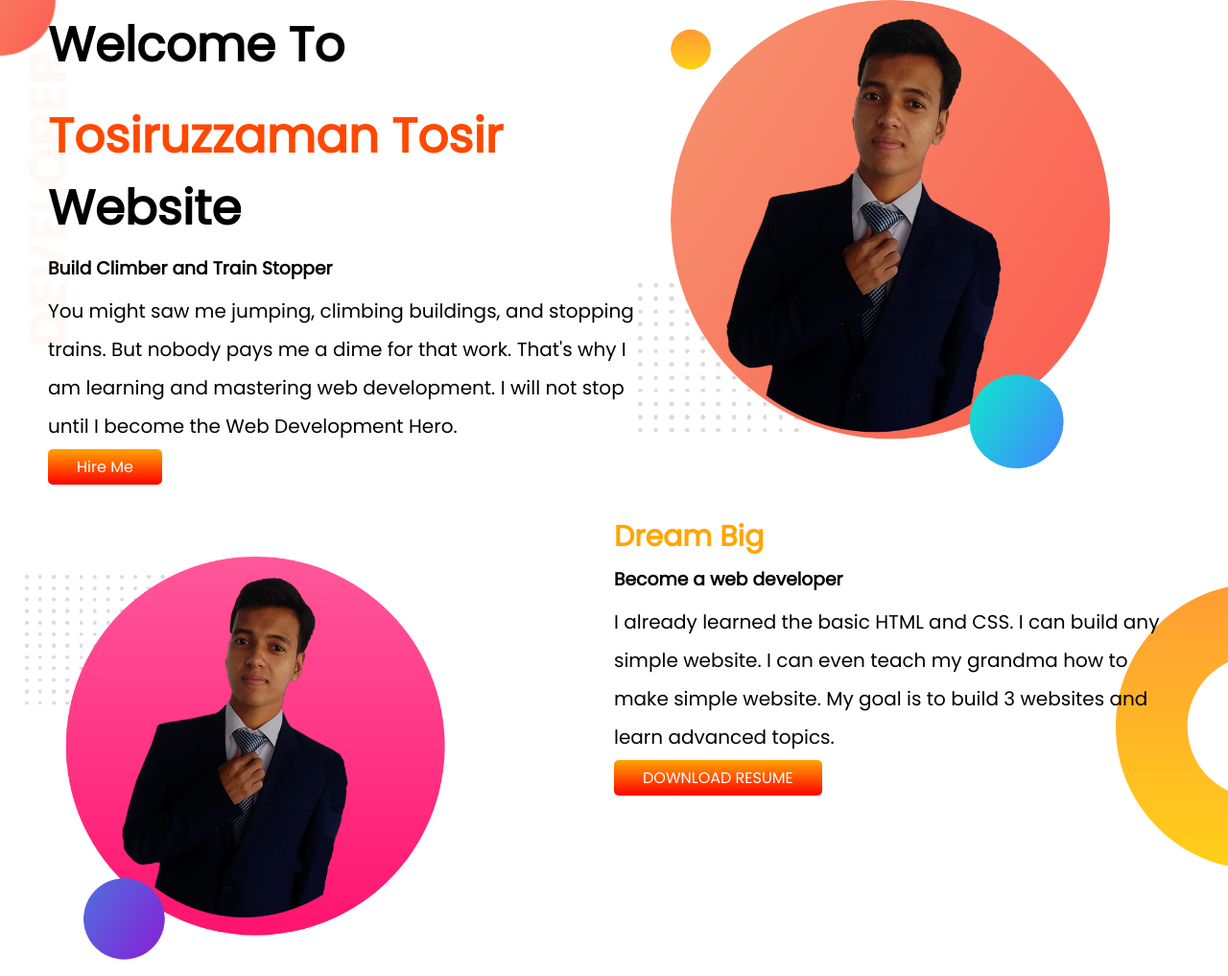
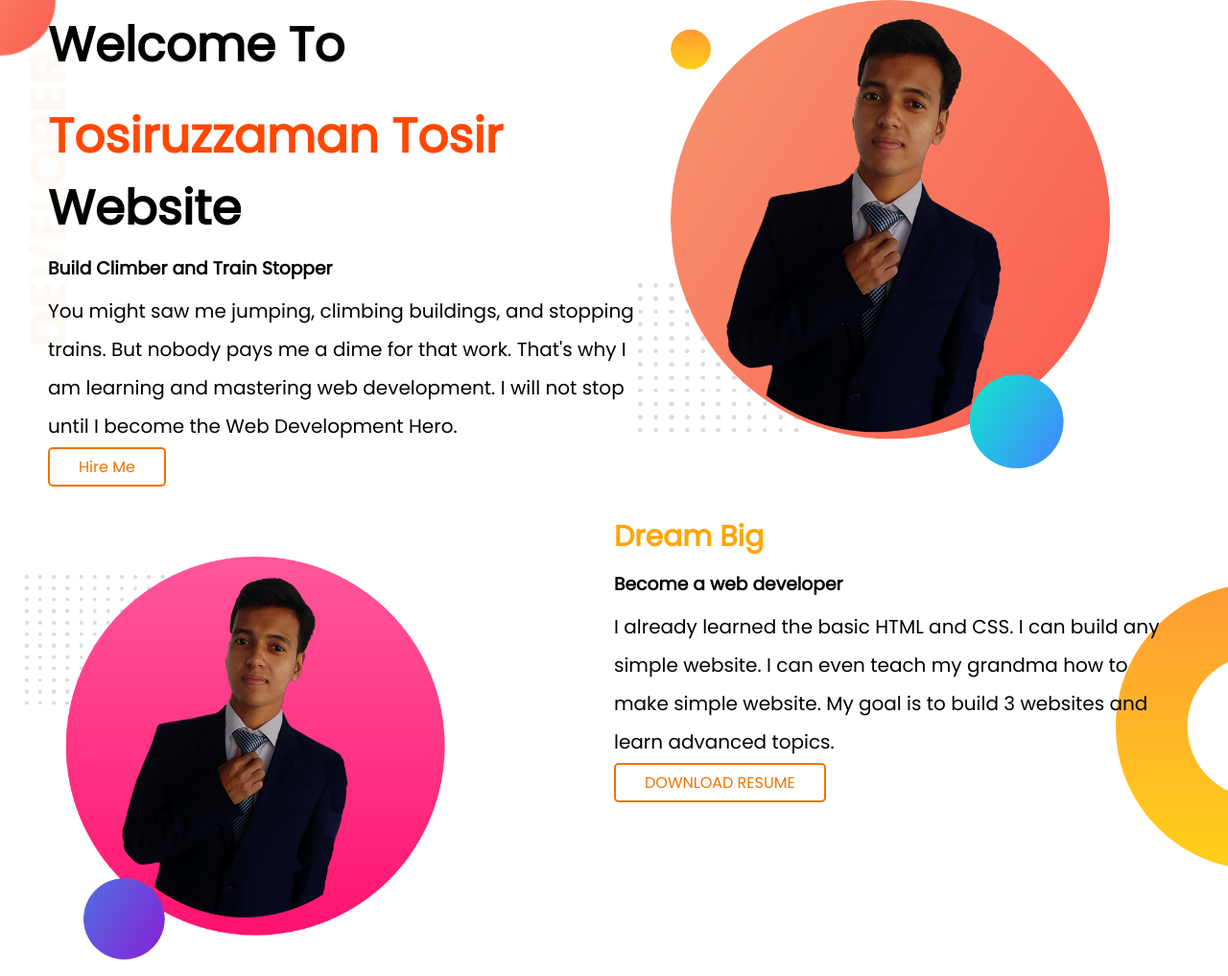
Before and after one commit to Tosir80/PH-Pactice-1-Portfolio-website, a plain HTML site: page index.html in a window 1280 px wide. Shown: the top 1017 px of the page at 96% size. Drawn offline with Linux system fonts and the light colour scheme.

Commit message:
btn chnge

```diff
--- a/css/style.css
+++ b/css/style.css
@@ -42,12 +42,30 @@ width: 80%;
 
 .btn{
     text-decoration: none;
-    color:white;
-    background: linear-gradient(orange, red);
+    color:rgb(238, 116, 2);
+    /* background: linear-gradient(orange, red); */
     padding:7px 30px;
     border-radius: 5px;
+    border:2px solid ;
+    z-index: 1;
+       transition: 0.3s ease-in-out;
+
+
+
+
+
 
 }
+.btn:hover{
+    color:white;
+    background-color: orange;
+
+}
+
+
+
+
+
 .top-banner{
     background-image: url(../images/top-banner.png);
     background-repeat: no-repeat;
@@ -73,6 +91,30 @@ width: 80%;
     width: 50%;
 }
 
+
+.dream-right h1::after {
+    content: "";
+    width: 0px;
+    background-image: linear-gradient(blue, rgb(0, 255, 242));
+    height: 5px;
+  display: block;
+   border-radius: 10px;
+   transition: 0.3s ease-out ;
+
+
+}
+
+
+.dream-right h1:hover::after {
+    content: "";
+    width: 150px;
+    background-image: linear-gradient(blue, rgb(0, 255, 242));
+    height: 5px;
+  display: block;
+   border-radius: 10px;
+
+
+}
 .dream-left img{
     width: 80%;
 }
@@ -147,6 +189,8 @@ box-shadow: 5px 7px 40px grey;
 
 }
 
+.box2
+
 .footer p{
     text-align: center;
 
```
